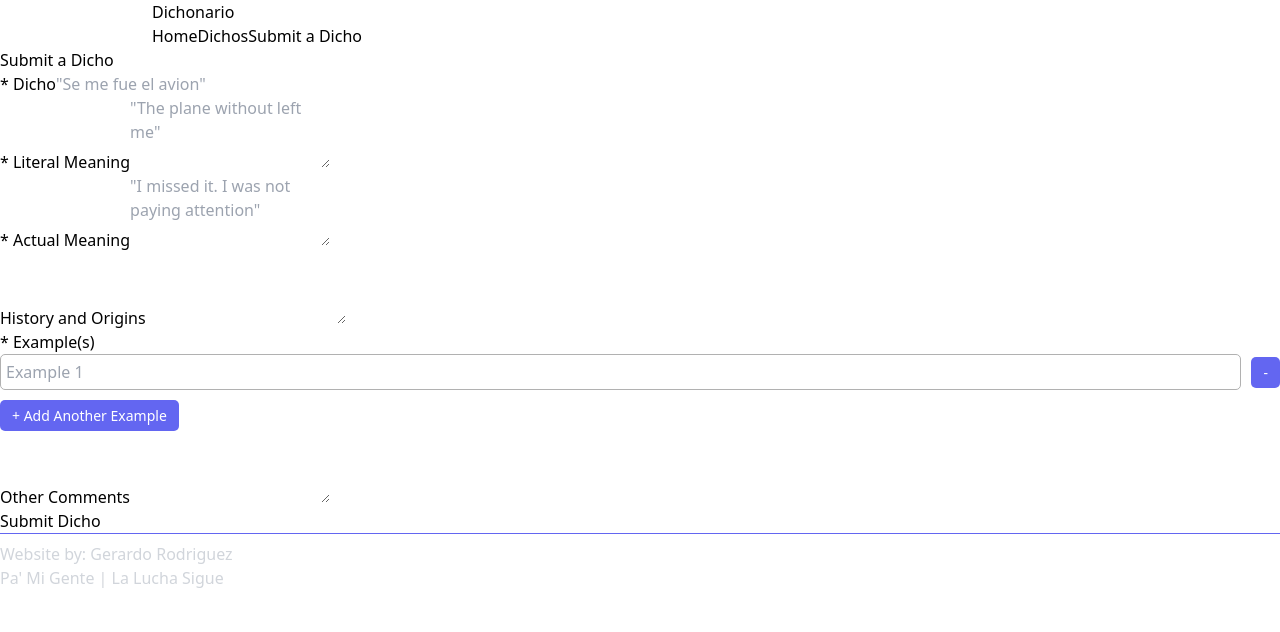
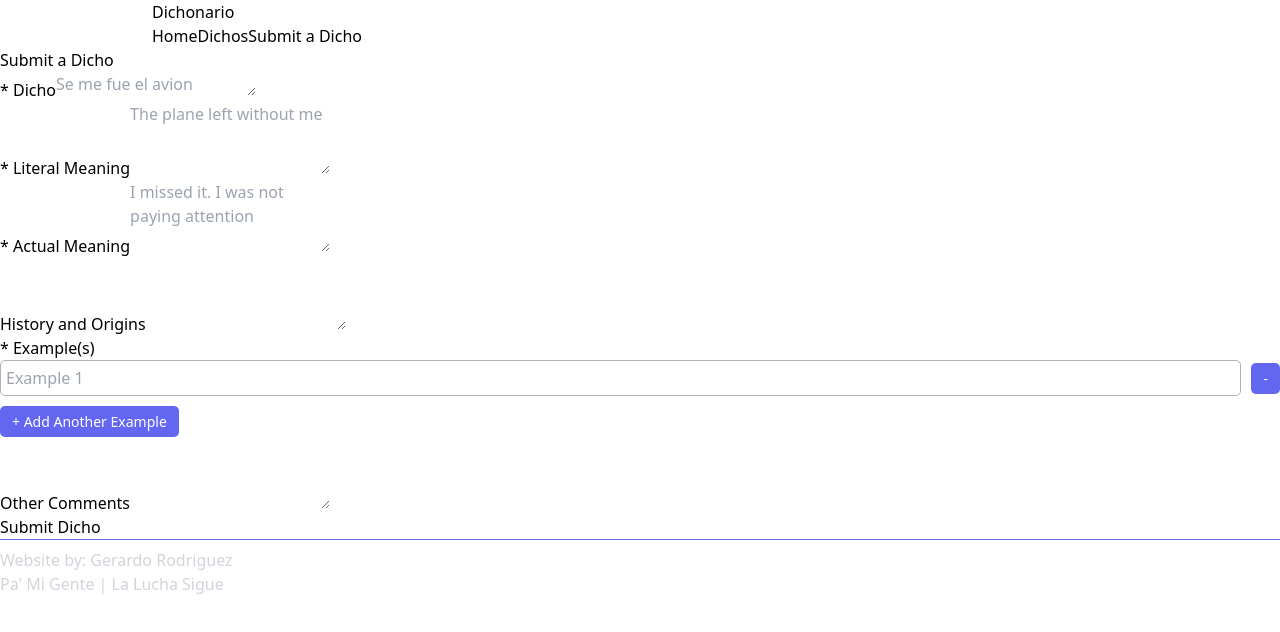
Before and after one commit to geraxrodriguez/Dichonario, a React (Vite) app in the folder frontend/: page /submit-dicho in a window 1280 px wide. Shown: the top 632 px of the page. Built offline with nearby package versions, Linux system fonts and the light colour scheme.

Commit message:
feat: finished FormField

```diff
--- a/frontend/src/components/ExamplesSection.jsx
+++ b/frontend/src/components/ExamplesSection.jsx
@@ -1,5 +1,5 @@
 import '../styles/ExamplesSection.css';
-import React, { useState } from 'react';
+import { useState } from 'react';
 
 const examplesForm = () => {
   const [examples, setExamples] = useState(['']); // Initialize with one example so that one input field is there when page is rendered
--- /dev/null
+++ b/frontend/src/components/FormField.jsx
@@ -0,0 +1,36 @@
+import React from 'react'
+
+const FormField = ({
+    htmlFor,
+    label,
+    id,
+    name,
+    placeholder = null,
+    value,
+    rows = 3,
+    required = false,
+    onChange = () => {} // defaults to nothing if omitted
+}) => {
+    const labelClasses = "block text-gray-700 font-bold mb-2";
+
+    return (
+        <div className="mb-4">
+            <label htmlFor={htmlFor} className={labelClasses}>
+                {label}
+            </label
+            >
+            <textarea
+                className="border border-gray-400 rounded w-full py-2 px-3"
+                placeholder={placeholder}
+                required={required}
+                onChange={onChange}
+                value={value}
+                name={name}
+                rows={rows}
+                id={id}
+            ></textarea>
+        </div>
+    )
+};
+
+export default FormField;
--- a/frontend/src/pages/DichoExamples.jsx
+++ b/frontend/src/pages/DichoExamples.jsx
@@ -1,5 +1,3 @@
-import React from 'react'
-
 const DichoExamples = ({ examples }) => {
     return (
         <>
--- a/frontend/src/pages/SingleDichoPage.jsx
+++ b/frontend/src/pages/SingleDichoPage.jsx
@@ -1,6 +1,7 @@
 import { useEffect, useState } from 'react';
 import { useParams } from 'react-router-dom';
 import axios from 'axios';
+
 import DichoDetails from '../components/DichoDetails';
 import DichoExamples from './DichoExamples';
 import SuggestionsForm from '../components/SuggestionsForm';
--- a/frontend/src/pages/SubmitDichoPage.jsx
+++ b/frontend/src/pages/SubmitDichoPage.jsx
@@ -3,6 +3,7 @@ import { useNavigate } from 'react-router-dom';
 import '../styles/ExamplesSection.css'
 // import ExamplesSection from '../components/ExamplesSection'
 import axios from 'axios';
+import FormField from '../components/FormField';
 
 const SubmitDichoPage = () => {
     const [dicho, setDicho] = useState('');
@@ -13,12 +14,12 @@ const SubmitDichoPage = () => {
     const [comments, setComments] = useState('');
     const [history, setHistory] = useState('');
 
-    // navigate use to redirect after submitting Dicho
     const navigate = useNavigate();
 
-    // FUNCTION FOR SUBMITTING DICHO
-    const submitDicho = (e) => {
-        e.preventDefault(); // prevent default form submission
+    const labelClasses = "block text-gray-700 font-bold mb-2";
+
+    const submitDicho = async (e) => {
+        e.preventDefault();
         const newDicho = {
             dicho,
             literalMeaning,
@@ -28,31 +29,24 @@ const SubmitDichoPage = () => {
             comments,
             history: history || 'No history yet for this dicho.',
         };
-        console.log("New Dicho:", newDicho)
-        axios
-            .post('http://localhost:2222/submit-dicho', newDicho)
-            // .post('https://dichonario-mern.onrender.com/submit-dicho', newDicho)
-            .then(() => {
-                console.log('Dicho submitted successfully.')
+        try {
+            await axios.post('http://localhost:2222/submit-dicho', newDicho)
+            // await axios.post('https://dichonario.onrender.com/submit-dicho', newDicho)
             navigate('/success');
-            })
-            .catch((error) => {
+        } catch (error) {
             console.log(error);
-            })
+        }
     };
 
-    // Functions for Example(s) sub-section
     const addExample = () => {
         setExamples([...examples, '']); // Add a new empty example
     };
 
     const deleteExample = (index) => {
-        if (index === 0) { return; }           // user is only able to delete exampel field if there is more than one field
+        if (index === 0) { return; }
         const newExamples = [...examples]
         newExamples.splice(index, 1)
-        setExamples(newExamples);              // Delete example
-        //console.log(newExamples.splice(index, 1)) // logs array of removed elements
-        //console.log(newExamples)                  // logs array of remaining elements
+        setExamples(newExamples);
     };
 
     const handleChange = (index, value) => {
@@ -63,92 +57,66 @@ const SubmitDichoPage = () => {
     return (
         <>
             <section className="bg-indigo-50 text-left flex-1">
-                {/* section */}
                 <div className="mx-auto max-w-2xl min-w-xl py-5">
-                    {/* outer */}
 
                     <div className="bg-white px-6 py-8 mb-4 shadow-md rounded-md border m-4 md:m-0">
                         <form onSubmit={submitDicho}>
-                            <h2 className="text-3xl text-center font-semibold mb-6">Submit a Dicho</h2>
+                            <h1 className="text-3xl text-center font-semibold mb-6">
+                                Submit a Dicho
+                            </h1>
 
-                            <div className="mb-4">
-                                <label className="block text-gray-700 font-bold mb-2"
-                                >* Dicho</label
-                                >
-                                <input
-                                    type="text"
+                            {/* Dicho */}
+                            <FormField
+                                htmlFor='dicho'
+                                label='* Dicho'
+                                placeholder='Se me fue el avion'
+                                required={true}
+                                onChange={(e) => setDicho(e.target.value)}
+                                value={dicho}
+                                name="dicho"
                                 id="dicho"
-                                    name="dicho"
-                                    className="border border-gray-400 rounded w-full py-2 px-3 mb-2"
-                                    placeholder='"Se me fue el avion"'
-                                    required
-                                    value={dicho}
-                                    onChange={(e) => setDicho(e.target.value)}
+                                rows={1}
                             />
-                            </div>
 
                             {/* Literal Meaning */}
-                            <div className="mb-4">
-                                <label
-                                    htmlFor="literalMeaning"
-                                    className="block text-gray-700 font-bold mb-2"
-                                >* Literal Meaning</label
-                                >
-                                <textarea
+                            <FormField
+                                htmlFor='literalMeaning'
+                                label={'* Literal Meaning'}
+                                placeholder='The plane left without me'
+                                required={true}
+                                onChange={(e) => setLiteralMeaning(e.target.value)}
+                                value={literalMeaning}
+                                name="literalMeaning"
                                 id="literalMeaning"
-                                    name="literalMeaning"
-                                    className="border border-gray-400 rounded w-full py-2 px-3"
-                                    rows="3"
-                                    placeholder='"The plane without left me"'
-                                    required
-                                    value={literalMeaning}
-                                    onChange={(e) => setLiteralMeaning(e.target.value)}
-                                ></textarea>
-                            </div>
+                            />
 
                             {/* Actual Meaning */}
-                            <div className="mb-4">
-                                <label
-                                    htmlFor="actualMeaning"
-                                    className="block text-gray-700 font-bold mb-2"
-                                >* Actual Meaning</label
-                                >
-                                <textarea
+                            <FormField
+                                htmlFor='actualMeaning'
+                                label='* Actual Meaning'
+                                placeholder='I missed it. I was not paying attention'
+                                required={true}
+                                onChange={(e) => setActualMeaning(e.target.value)}
+                                value={actualMeaning}
+                                name="actualMeaning"
                                 id="actualMeaning"
-                                    name="actualMeaning"
-                                    className="border border-gray-400 rounded w-full py-2 px-3"
-                                    rows="3"
-                                    placeholder='"I missed it. I was not paying attention"'
-                                    required
-                                    value={actualMeaning}
-                                    onChange={(e) => setActualMeaning(e.target.value)}
-                                ></textarea>
-                            </div>
+                            />
 
                             {/* History */}
-                            <div className="mb-4">
-                                <label
-                                    htmlFor="history"
-                                    className="block text-gray-700 font-bold mb-2"
-                                >History and Origins</label
-                                >
-                                <textarea
+                            <FormField
+                                htmlFor='history'
+                                label='History and Origins'
+                                onChange={(e) => setHistory(e.target.value)}
+                                value={history}
+                                name="history"
                                 id="history"
-                                    name="history"
-                                    className="border border-gray-400 rounded w-full py-2 px-3"
-                                    rows="3"
-                                    value={history}
-                                    onChange={(e) => setHistory(e.target.value)}
-                                ></textarea>
-                            </div>
+                            />
 
                             {/* Examples  */}
                             <div className="mb-4 border border-gray-400 rounded w-full py-2 px-3 mb-2">
-                                <label
-                                    htmlFor="examples"
-                                    className="block text-gray-700 font-bold mb-2"
-                                >* Example(s)</label
-                                >
+                                <label htmlFor="examples" className={labelClasses}>
+                                    * Example(s)
+                                </label>
                                 {examples.map((example, index) => (
                                     <div key={index} className="example-field">
                                         <input
@@ -171,41 +139,15 @@ const SubmitDichoPage = () => {
                                 </button>
                             </div>
 
-                            {/* Related */}
-                            {/* <div className="mb-4 border border-gray-400 rounded w-full py-2 px-3">
-                                <label
-                                    htmlFor="related"
-                                    className="block text-gray-700 font-bold mb-2"
-                                >Related Dichos</label
-                                >
-                                <textarea
-                                    id="related"
-                                    name="related"
-                                    className="border rounded w-full py-2 px-3"
-                                    rows="3"
-                                    placeholder='"se me fue el avion" = "se me durmio el gallo"'
-                                    value={related}
-                                    onChange={(e) => setRelated(e.target.value)}
-                                ></textarea>
-                            </div> */}
-
-                            {/* Comments */}
-                            <div className="mb-4">
-                                <label
-                                    htmlFor="comments"
-                                    className="block text-gray-700 font-bold mb-2"
-                                >Other Comments</label
-                                >
-                                <textarea
+                            {/* Other Comments */}
+                            <FormField
+                                htmlFor='comments'
+                                label='Other Comments'
+                                onChange={(e) => setComments(e.target.value)}
+                                value={comments}
+                                name="comments"
                                 id="comments"
-                                    name="comments"
-                                    className="border border-gray-400 rounded w-full py-0 px-3"
-                                    rows="3"
-                                    placeholder=''
-                                    value={comments}
-                                    onChange={(e) => setComments(e.target.value)}
-                                ></textarea>
-                            </div>
+                            />
 
                             <div>
                                 <button
```
Also changed, not shown: 1 other file (tests, documents, lock files or other folders). Lines whose indentation alone changed are shown as unchanged.
